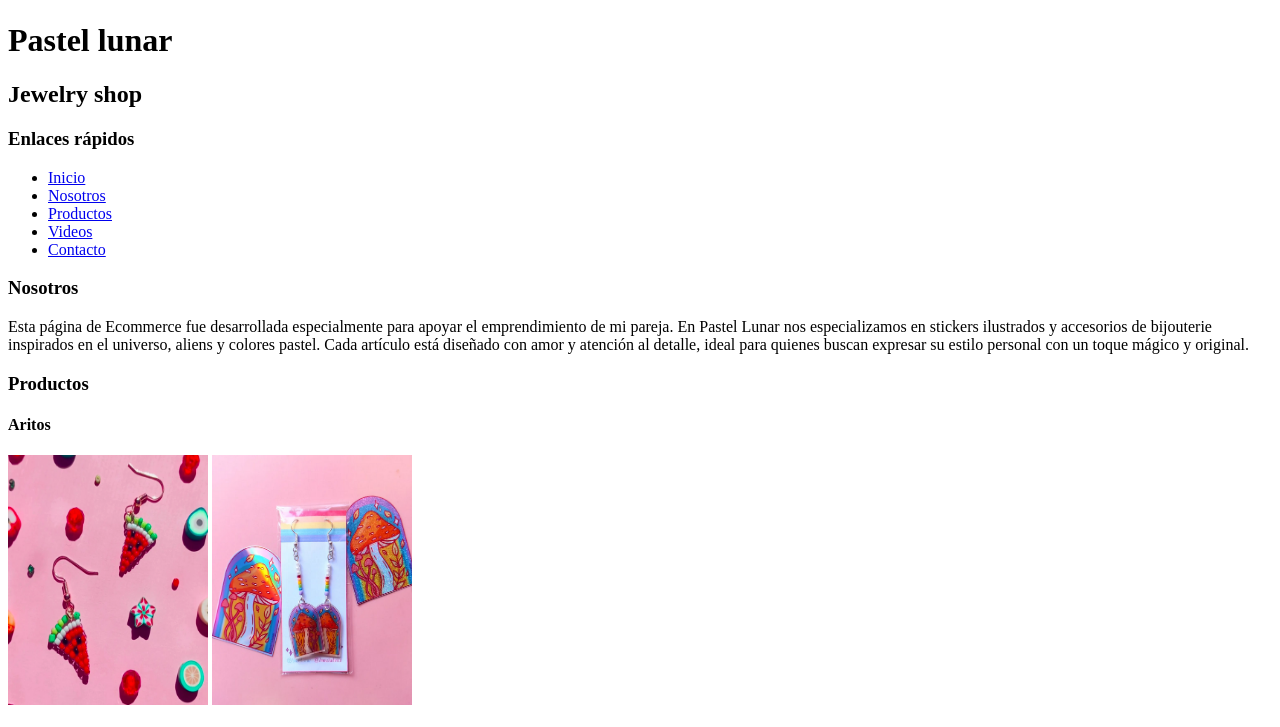
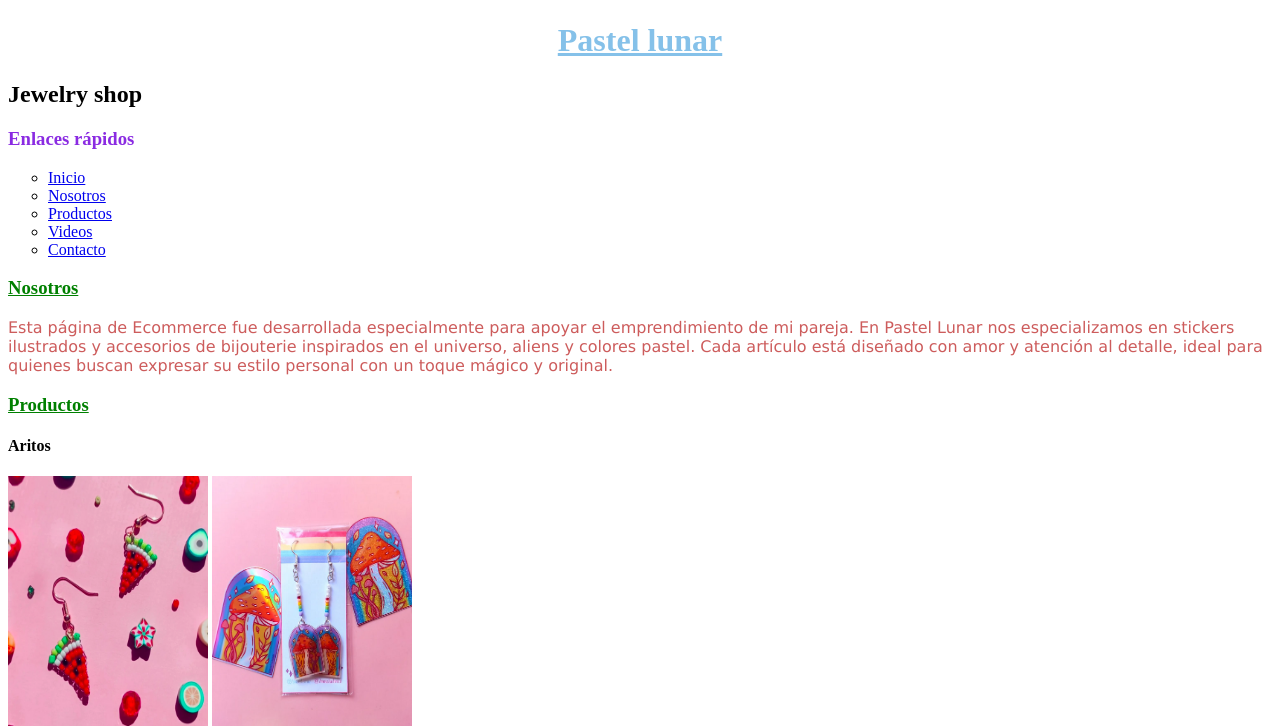
Before and after one commit to lramos008/Proyecto_FrontEnd, a plain HTML site: page index.html in a window 1280 px wide. Shown: the part 111-838 px from the top of the page. Drawn offline with Linux system fonts and the light colour scheme; files whose address does not match are found by name.

Commit message:
[CSS] Se estuvo probando modificando el estilo de la página con CSS.

```diff
--- /dev/null
+++ b/css/styles.css
@@ -0,0 +1,28 @@
+p {
+    color: #CD5C5C;   /*Indian Red*/
+    font-family: Verdana, Tahoma, sans-serif;
+    font-size: 16px;
+
+}
+
+h1{
+    text-align: center;
+    text-decoration: underline;
+    color:rgba(133, 193, 233, 1);
+}
+
+h3{
+    text-align: left;
+    text-decoration: underline;
+    color: green;
+}
+
+.enlaces{
+    text-align: left;
+    text-decoration: dotted;
+    color: blueviolet;
+}
+
+ul{
+    list-style:circle;
+}
--- a/index.html
+++ b/index.html
@@ -3,6 +3,7 @@
 <head>
     <meta charset="UTF-8">
     <meta name="viewport" content="width=device-width, initial-scale=1.0">
+    <link rel="stylesheet" href="css/styles.css">
     <title>Pastel Lunar Jewelry</title>
 </head>
 <body>
@@ -14,7 +15,7 @@
     </header>
     <nav>
         <!-- Estoy en el nav. -->
-         <h3>Enlaces rápidos</h3>
+         <h3 class="enlaces">Enlaces rápidos</h3>
         <ul>
             <li><a href="#inicio">Inicio</a></li>
             <li><a href="#nosotros">Nosotros</a></li>
```
